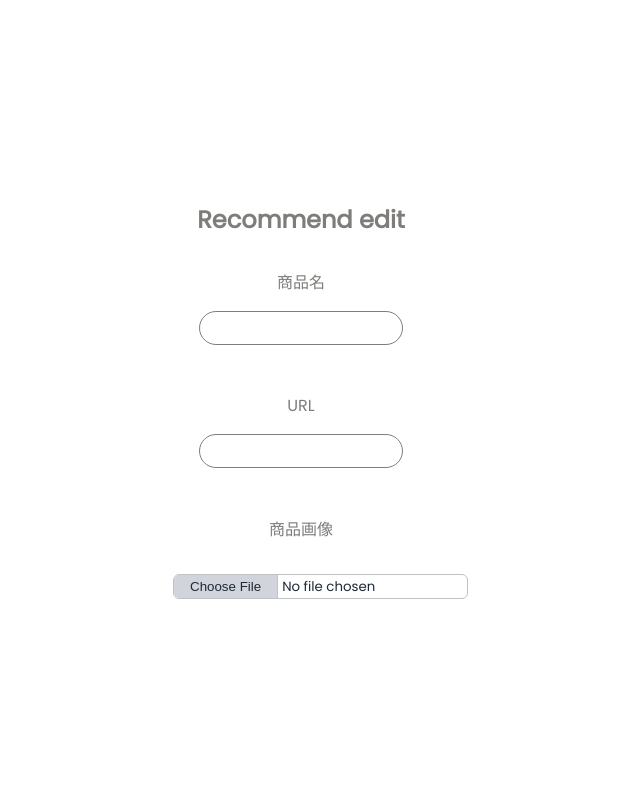
After one commit to MK-1305/poppo-site, a PHP site: page /admin/recommend-edit.php in a window 1280 px wide. The commit adds this page. Shown: the whole page, without its empty margins (339-979 px from the left). Run offline with PHP 8.4, Linux system fonts and the light colour scheme.

Commit message:
php実装

```diff
--- a/admin/admin.css
+++ b/admin/admin.css
@@ -6,6 +6,10 @@
   box-sizing: border-box;
   color: rgb(127, 125, 122);
   font-family: "Poppins", sans-serif;
+}
+
+li {
+  list-style: none;
 }
 
 :root {
@@ -115,3 +119,34 @@ body {
   /* 親要素の高さを指定（一行の時しか使えない） */
   line-height: 30vh;
 }
+
+/* new-release */
+.new-release {
+  width: 20vw;
+  margin: 0 auto;
+  text-align: center;
+}
+
+.new-release-content dl dt {
+  margin-top: 2rem;
+}
+
+/* recommend */
+input[type='file'] {
+  color: rgb(31, 41, 55);
+  cursor: pointer;
+  border: 1px solid rgb(191, 194, 199);
+  border-radius: 0.375rem;
+  padding-right: 0.5rem;
+  margin-top: 2rem;
+}
+
+::file-selector-button,
+::-webkit-file-upload-button {
+  background-color: rgb(209, 213, 219);
+  color: rgb(31, 41, 55);
+  border: none;
+  cursor: pointer;
+  border-right: 1px solid rgb(191, 194, 199);
+  padding: 0.25rem 1rem;
+}
--- /dev/null
+++ b/admin/recommend-edit.php
@@ -0,0 +1,44 @@
+<?php
+require('db_connect.php');
+
+$db = db_connect();
+
+if ($_SERVER['REQUEST_METHOD'] === 'POST') {
+
+}
+
+
+
+
+
+?>
+
+<!DOCTYPE html>
+<html lang="ja">
+<head>
+    <meta charset="UTF-8">
+    <meta name="viewport" content="width=device-width, initial-scale=1.0">
+    <link rel="stylesheet" href="admin.css">
+    <title>recommend-edit</title>
+</head>
+<body>
+    <main class="new-release">
+        <div class="new-release-content">
+            <h2>Recommend edit</h2>
+            <form action="recommend-update.php" method="post" enctype="multipart/form-data">
+                <dl>
+                    <dt>商品名</dt>
+                    <dd><input type="text" name="product-name" class="input"></dd>
+                </dl>
+                <dl>
+                    <dt>URL</dt>
+                    <dd><input type="url" name="url" class="input"><dd>
+                </dl>
+                <dl>
+                    <dt>商品画像</dt>
+                    <dd class="file"><input type="file" name="image" required></dd>
+                </dl>
+            </form>
+        </div>
+    </main>
+</body>
```
Also changed, not shown: admin/new-release-edit.php (added, +40 -0 lines), admin/new-release.php (+42 -0 lines), admin/recommend.php (+22 -0 lines), admin/login.html (renamed from admin/login.php), admin/new-release-update.php (added), admin/recommend-update.php (added).
